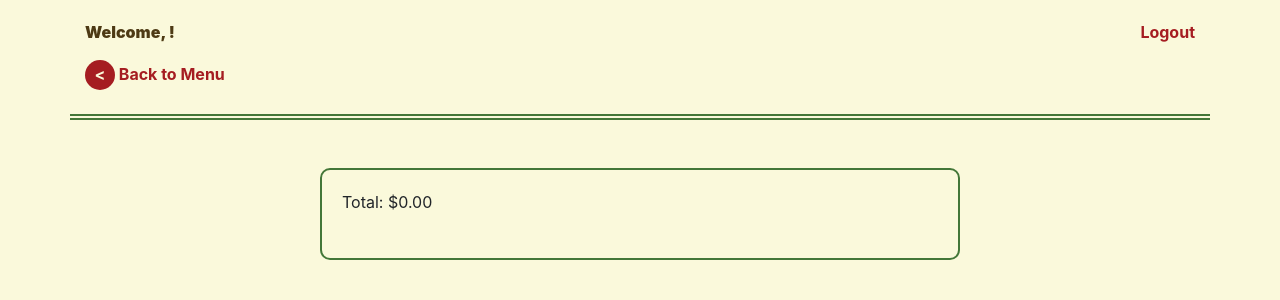
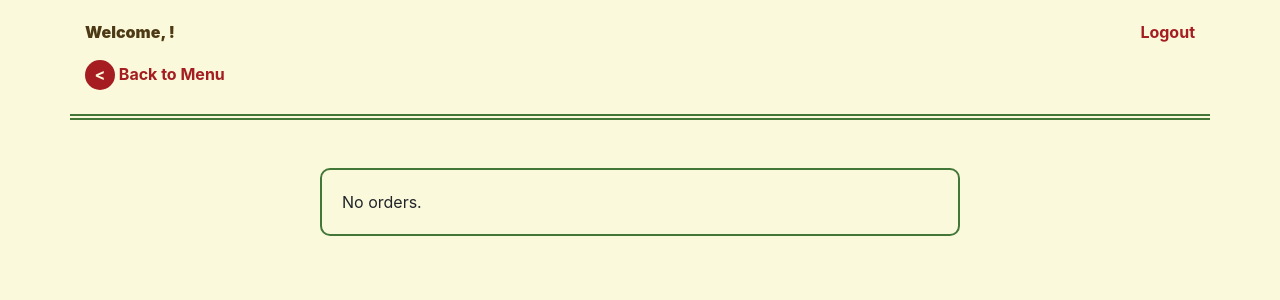
Before and after one commit to frealis/Project3-Django-Pizza-Menu, a Django app: page /orders in a window 1280 px wide. Shown: the top 300 px of the page. Run offline with Django 3.2, Linux system fonts and the light colour scheme; some libraries are stand-ins or nearby versions.

Commit message:
Update orders.html to remove 'place order' and 'clear order' buttons when there are no orders to display, as well as a 'No orders.' message instead of 'Total: .00' message

```diff
--- a/orders/static/orders/js/orders.js
+++ b/orders/static/orders/js/orders.js
@@ -38,9 +38,7 @@ document.addEventListener('DOMContentLoaded', function() {
       button_co.className = "button-transparent nav-text clear-order";
       button_co.innerHTML = "Clear Order";
       button_co.addEventListener('click', () => {
-        document.querySelector('#place-order').remove();
-        document.querySelector('.clear-order').remove();
-        document.querySelector('#total_price').innerHTML = 0;
+          noOrders();
         document.querySelectorAll('ul').forEach(ul => {
           ul.remove();
         });
@@ -127,8 +125,12 @@ document.addEventListener('DOMContentLoaded', function() {
 
             // Update total price.
             total_price -= price - total_extras_price;
-            document.querySelector('#total_price').innerHTML = total_price.toFixed(2);
+            if (total_price === 0) {
+              noOrders();
+            } else {
+            document.querySelector('#total_price').innerHTML = `Total: ${total_price.toFixed(2)}`;
             return;
+            };
           };
         };
       });
@@ -148,7 +150,11 @@ document.addEventListener('DOMContentLoaded', function() {
   };
 
   // Append the total price to the DOM.
-  document.querySelector('#total_price').append(total_price.toFixed(2));
+  if (total_price === 0) {
+    noOrders();
+  } else {
+    document.querySelector('#total_price').append(`Total: ${total_price.toFixed(2)}`);
+  };
 
   // --------------------- SEND LOCALSTORAGE DATA TO SERVER ---------=------------
 
@@ -245,9 +251,16 @@ function localStorageClear(user) {
 
 // Remove all order-related links from the DOM.
 function clearOrderLinks () {
-  document.querySelector('#place-order').remove();
-  document.querySelector('.clear-order').remove();
+  document.querySelector('.place-order-div').remove();
+  document.querySelector('.clear-order-div').remove();
   document.querySelectorAll('.remove-item').forEach(item => {
     item.remove();
   });
 }
+
+// Run this when there are no orders to display on onrders.html.
+function noOrders() {
+  document.querySelector('.clear-order-div').style.display = 'none';
+  document.querySelector('.place-order-div').style.display = 'none';
+  document.querySelector('#total_price').innerHTML = "No orders.";
+}
--- a/orders/templates/orders/orders.html
+++ b/orders/templates/orders/orders.html
@@ -42,7 +42,7 @@
 <!-- Display Order -->
 <div class="container orders my-5">
   <div id="display_orders"></div>
-  Total: $<span id="total_price"></span><br>
+  <span id="total_price"></span><br>
   <div class="nav-order-links clear-order-div"></div>
 </div>
 
```
